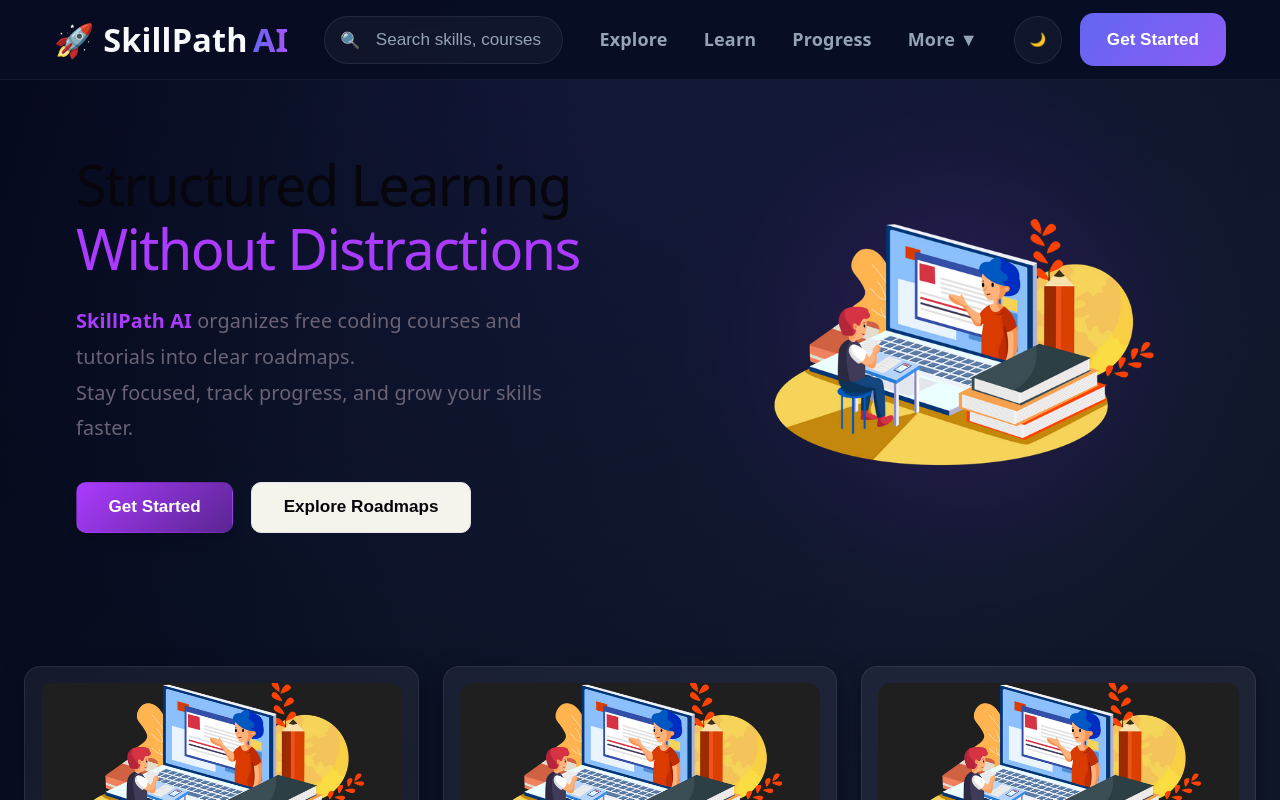
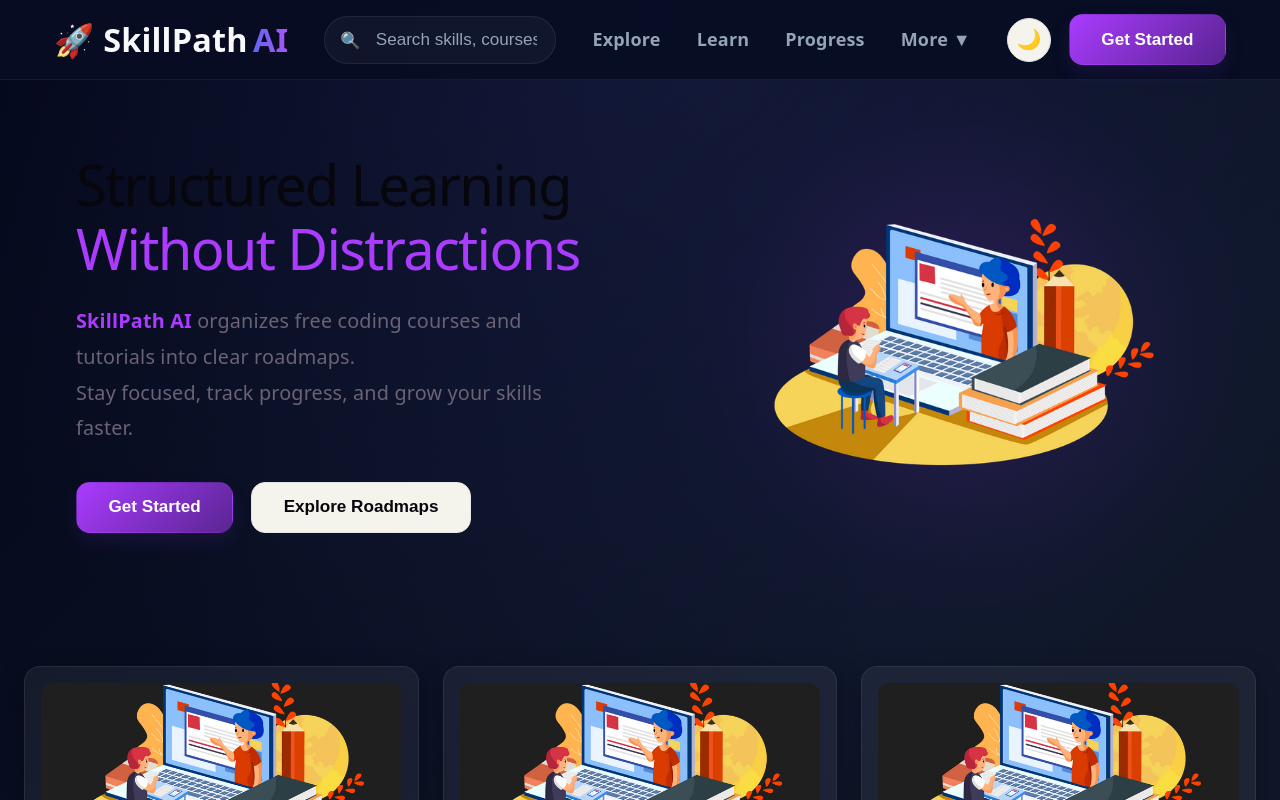
Before and after one commit to imdad-dev/skillPath, a React (Vite) app: page / in a window 1280 px wide. Shown: the top 800 px of the page. Built offline with nearby package versions, Linux system fonts and the light colour scheme.

Commit message:
Refactor : create reuseble button component

```diff
--- /dev/null
+++ b/src/components/Button/Button.css
@@ -0,0 +1,64 @@
+.btn {
+  display: inline-flex;
+  align-items: center;
+  justify-content: center;
+  gap: 0.5rem;
+  padding: 0.8rem 1.75rem;
+  border-radius: 14px;
+  font-size: 0.95rem;
+  font-weight: 600;
+  cursor: pointer;
+  border: 1px solid transparent;
+  transition: transform 0.2s ease, box-shadow 0.2s ease, background 0.2s ease;
+}
+
+.btn:hover {
+  transform: translateY(-2px);
+}
+
+.btn:active {
+  transform: translateY(0) scale(0.98);
+}
+
+.btn-primary {
+  background: linear-gradient(135deg, var(--accent), var(--accent-border));
+  color: #fff;
+  box-shadow: 0 8px 20px var(--accent-bg);
+}
+
+.btn-primary:hover {
+  box-shadow: 0 12px 28px var(--accent-bg);
+}
+
+.btn-secondary {
+  background: var(--code-bg);
+  color: var(--text-h);
+  border: 1px solid var(--border);
+}
+
+.btn-secondary:hover {
+  background: var(--social-bg);
+}
+
+/* Icon-only circular button — theme toggle and similar */
+.btn-icon {
+  width: 44px;
+  height: 44px;
+  padding: 0;
+  border-radius: 50%;
+  background: var(--code-bg);
+  border: 1px solid var(--border);
+  color: var(--text-h);
+  font-size: 1.1rem;
+}
+
+.btn-icon:hover {
+  background: var(--social-bg);
+}
+
+@media (max-width: 768px) {
+  .btn {
+    padding: 0.7rem 1.25rem;
+    font-size: 0.9rem;
+  }
+}
--- /dev/null
+++ b/src/components/Button/Button.jsx
@@ -0,0 +1,17 @@
+import "./Button.css";
+
+const Button = ({variant , children , onClick})=>{
+
+const variantClass =
+    variant ==="secondary" ? "btn-secondary " :
+    variant==="icon" ? "btn-icon " :"btn-primary";
+
+
+    return (
+        <button className={`btn ${variantClass}`} onClick={onClick}>
+            {children}
+        </button>
+    );
+}
+
+export default Button;
--- a/src/components/Hero/Hero.css
+++ b/src/components/Hero/Hero.css
@@ -39,47 +39,6 @@
   display: flex;
   gap: 1rem;
   margin-top: 2rem;
-}
-
-.btn {
-  display: inline-flex;
-  align-items: center;
-  justify-content: center;
-  padding: 0.8rem 1.75rem;
-  border-radius: 10px;
-  font-size: 0.95rem;
-  font-weight: 600;
-  cursor: pointer;
-  border: 1px solid transparent;
-  transition: transform 0.15s ease, box-shadow 0.2s ease, background 0.2s ease;
-}
-
-.btn:hover {
-  transform: translateY(-2px);
-}
-
-.btn:active {
-  transform: translateY(0) scale(0.98);
-}
-
-.btn-primary {
-  background: linear-gradient(135deg, var(--accent), var(--accent-border));
-  color: #fff;
-  box-shadow: var(--shadow);
-}
-
-.btn-primary:hover {
-  box-shadow: 0 12px 24px -4px var(--accent-bg);
-}
-
-.btn-secondary {
-  background: var(--code-bg);
-  color: var(--text-h);
-  border: 1px solid var(--border);
-}
-
-.btn-secondary:hover {
-  background: var(--social-bg);
 }
 
 .hero-image-wrapper {
--- a/src/components/Hero/Hero.jsx
+++ b/src/components/Hero/Hero.jsx
@@ -1,5 +1,6 @@
 import "./Hero.css";
 import heroImg from "../../assets/images/hero-banner.webp";
+import Button from "../Button/Button.jsx";
 
 const Hero = () => {
     return (
@@ -18,8 +19,8 @@
 </p>
 
                 <div className="hero-buttons">
-                    <button className="btn btn-primary">Get Started</button>
-                    <button className="btn btn-secondary">Explore Roadmaps</button>
+                    <Button variant=" primary">Get Started</Button>
+                    <Button variant= "secondary">Explore Roadmaps</Button>
                 </div>
             </div>
 
--- a/src/components/Navbar/Navbar.css
+++ b/src/components/Navbar/Navbar.css
@@ -220,37 +220,6 @@
   background: rgba(255,255,255,0.08);
 }
 
-/* CTA Button */
-
-.get-started {
-  padding: 0.9rem 1.5rem;
-
-  border: none;
-
-  border-radius: 14px;
-
-  background: linear-gradient(
-    135deg,
-    #6366f1,
-    #8b5cf6
-  );
-
-  color: white;
-
-  font-size: 0.95rem;
-  font-weight: 600;
-
-  cursor: pointer;
-
-  transition: all 0.3s ease;
-}
-
-.get-started:hover {
-  transform: translateY(-2px);
-
-  box-shadow:
-    0 12px 25px rgba(99,102,241,0.35);
-}
 
 /* ==========================
    Responsive
@@ -292,7 +261,4 @@
     font-size: 1.2rem;
   }
 
-  .get-started {
-    padding: 0.8rem 0.95rem;
-  }
 }
--- a/src/components/Navbar/Navbar.jsx
+++ b/src/components/Navbar/Navbar.jsx
@@ -1,5 +1,6 @@
 import './Navbar.css';
 import SearchBar from '../SearchBar/SearchBar.jsx';
+import Button from "../Button/Button.jsx";
 
 const Navbar = ()=>{
     return (
@@ -15,15 +16,6 @@
         <li><a href="/explore">Explore</a></li>
         <li><a href="/learn">Learn</a></li>
         <li><a href="/progress">Progress</a></li>
-
-        {/* more is dropdown section of More ▼
-├── AI Tutor
-├── Mock Interview
-├── ATS Checker
-├── Resume Builder
-├── Job Search
-├── Notes
-└── Community */}
 
      <li className="dropdown">
           <span>More ▼</span>
@@ -45,8 +37,8 @@
     <div className="nav-actions">
         {/* Theme button + Get Started */}
 
-         <button className="theme-toggle">🌙</button>
-        <button className="get-started">Get Started</button>
+         <Button variant ="icon">🌙</Button>
+        <Button  variant ="primary">Get Started</Button>
     </div>
 </nav>
     );
--- a/src/index.css
+++ b/src/index.css
@@ -37,9 +37,9 @@
     --bg: #16171d;
     --border: #2e303a;
     --code-bg: #1f2028;
-    --accent: #c084fc;
-    --accent-bg: rgba(192, 132, 252, 0.15);
-    --accent-border: rgba(192, 132, 252, 0.5);
+      --accent: #6366f1;
+    --accent-border: #8b5cf6;
+    --accent-bg: rgba(99, 102, 241, 0.15);
     --social-bg: rgba(47, 48, 58, 0.5);
     --shadow:
       rgba(0, 0, 0, 0.4) 0 10px 15px -3px, rgba(0, 0, 0, 0.25) 0 4px 6px -2px;
```
